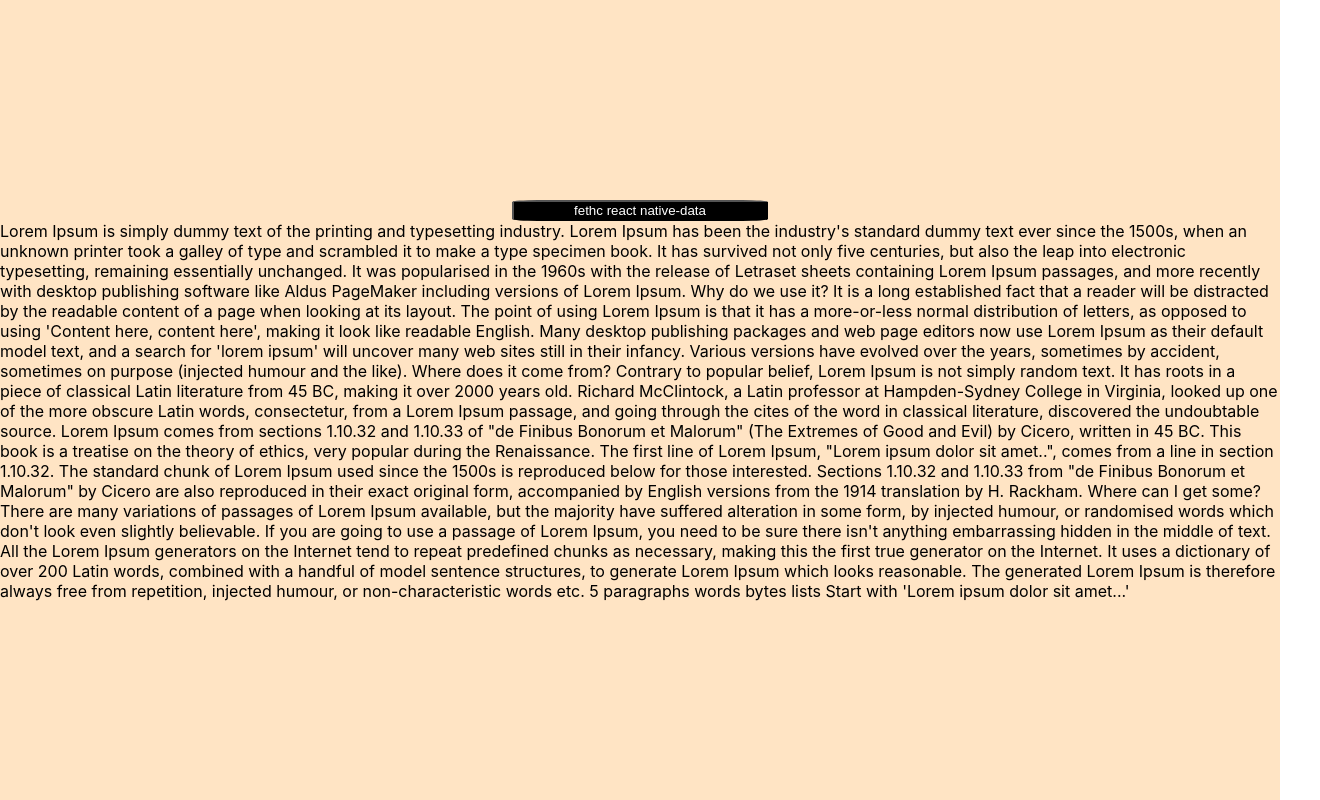
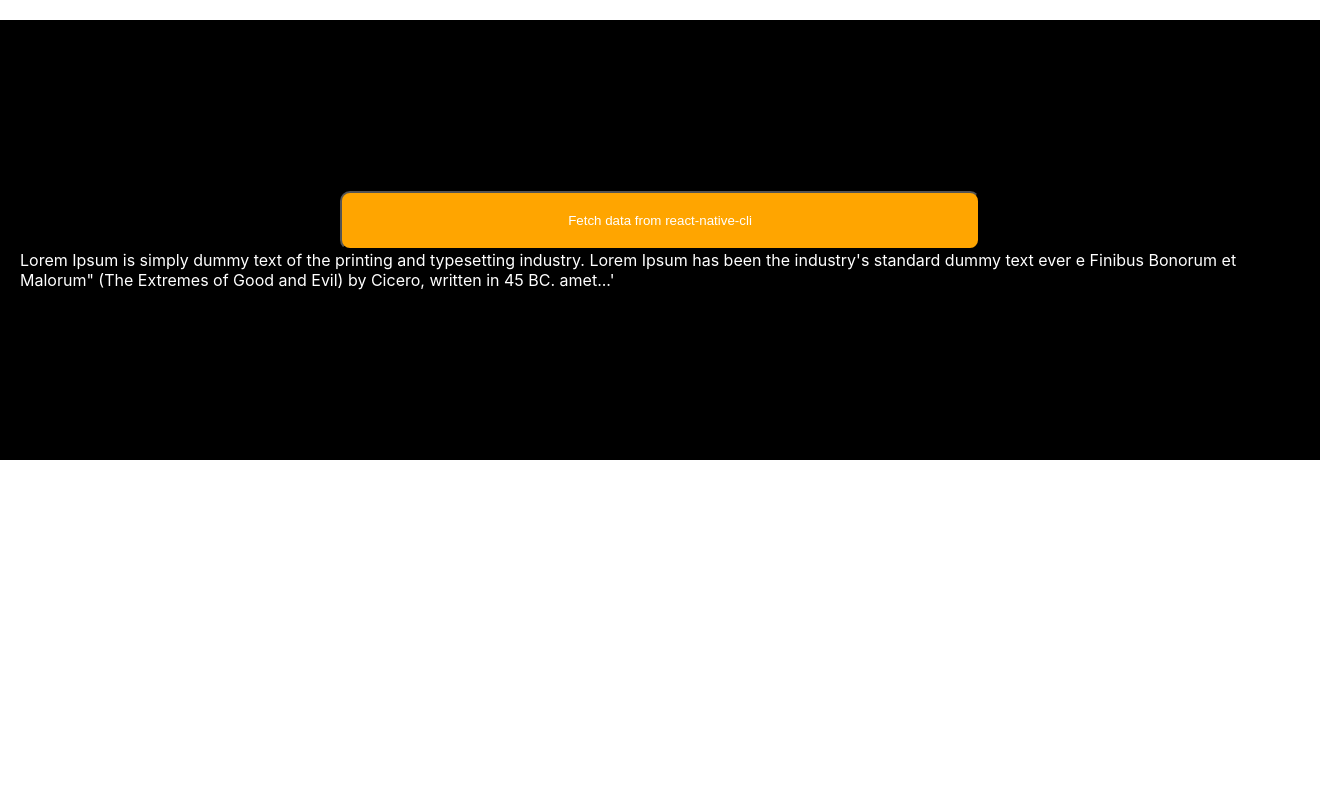
Before and after one commit to MdIntezarAlam/react, a React (Create React App) app: page / in a window 1280 px wide. Shown: the whole page, 1320 px wide, since content can reach past the window. Built offline with nearby package versions, Linux system fonts and the light colour scheme.

Commit message:
2nd commit

```diff
--- a/src/App.css
+++ b/src/App.css
@@ -1,9 +1,18 @@
 .App {
   width: 100vw;
   height: 100vh;
+  display: inline-block;
+}
+
+.container {
+  width: 100%;
+  height: 50vh;
+  background-color: #000;
+  color: #fff;
+  margin: 20px auto;
   display: flex;
   flex-direction: column;
   align-items: center;
   justify-content: center;
-  background-color: bisque;
+  padding: 20px;
 }
--- a/src/App.js
+++ b/src/App.js
@@ -3,63 +3,24 @@ import "./App.css";
 function App() {
   return (
     <div className="App">
+      <div className="container">
         <button
           style={{
-          backgroundColor: "#000",
+            backgroundColor: "orange",
             color: "#fff",
-          width: "20%",
-          borderRadius: "10%",
+            width: "50%",
+            padding: "20px",
+            borderRadius: "10px",
           }}
         >
-        fethc react native-data
+          Fetch data from react-native-cli
         </button>
         <div>
           Lorem Ipsum is simply dummy text of the printing and typesetting
           industry. Lorem Ipsum has been the industry's standard dummy text ever
-        since the 1500s, when an unknown printer took a galley of type and
-        scrambled it to make a type specimen book. It has survived not only five
-        centuries, but also the leap into electronic typesetting, remaining
-        essentially unchanged. It was popularised in the 1960s with the release
-        of Letraset sheets containing Lorem Ipsum passages, and more recently
-        with desktop publishing software like Aldus PageMaker including versions
-        of Lorem Ipsum. Why do we use it? It is a long established fact that a
-        reader will be distracted by the readable content of a page when looking
-        at its layout. The point of using Lorem Ipsum is that it has a
-        more-or-less normal distribution of letters, as opposed to using
-        'Content here, content here', making it look like readable English. Many
-        desktop publishing packages and web page editors now use Lorem Ipsum as
-        their default model text, and a search for 'lorem ipsum' will uncover
-        many web sites still in their infancy. Various versions have evolved
-        over the years, sometimes by accident, sometimes on purpose (injected
-        humour and the like). Where does it come from? Contrary to popular
-        belief, Lorem Ipsum is not simply random text. It has roots in a piece
-        of classical Latin literature from 45 BC, making it over 2000 years old.
-        Richard McClintock, a Latin professor at Hampden-Sydney College in
-        Virginia, looked up one of the more obscure Latin words, consectetur,
-        from a Lorem Ipsum passage, and going through the cites of the word in
-        classical literature, discovered the undoubtable source. Lorem Ipsum
-        comes from sections 1.10.32 and 1.10.33 of "de Finibus Bonorum et
-        Malorum" (The Extremes of Good and Evil) by Cicero, written in 45 BC.
-        This book is a treatise on the theory of ethics, very popular during the
-        Renaissance. The first line of Lorem Ipsum, "Lorem ipsum dolor sit
-        amet..", comes from a line in section 1.10.32. The standard chunk of
-        Lorem Ipsum used since the 1500s is reproduced below for those
-        interested. Sections 1.10.32 and 1.10.33 from "de Finibus Bonorum et
-        Malorum" by Cicero are also reproduced in their exact original form,
-        accompanied by English versions from the 1914 translation by H. Rackham.
-        Where can I get some? There are many variations of passages of Lorem
-        Ipsum available, but the majority have suffered alteration in some form,
-        by injected humour, or randomised words which don't look even slightly
-        believable. If you are going to use a passage of Lorem Ipsum, you need
-        to be sure there isn't anything embarrassing hidden in the middle of
-        text. All the Lorem Ipsum generators on the Internet tend to repeat
-        predefined chunks as necessary, making this the first true generator on
-        the Internet. It uses a dictionary of over 200 Latin words, combined
-        with a handful of model sentence structures, to generate Lorem Ipsum
-        which looks reasonable. The generated Lorem Ipsum is therefore always
-        free from repetition, injected humour, or non-characteristic words etc.
-        5 paragraphs words bytes lists Start with 'Lorem ipsum dolor sit
-        amet...'
+          e Finibus Bonorum et Malorum" (The Extremes of Good and Evil) by
+          Cicero, written in 45 BC. amet...'
+        </div>
       </div>
     </div>
   );
```
Lines whose indentation alone changed are shown as unchanged.
